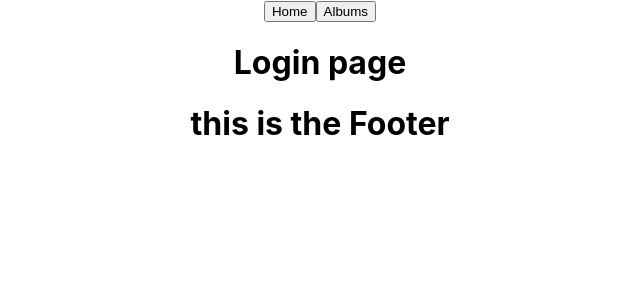
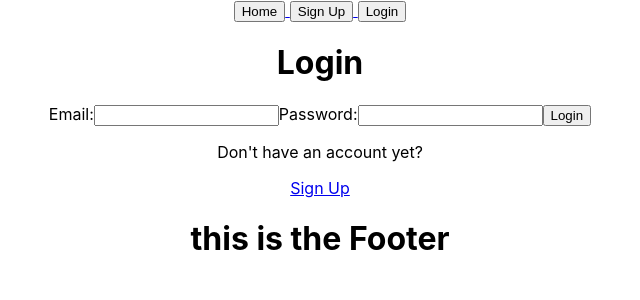
Before and after one commit to Travel-socialmedia-project/travel-frontend, a React (Create React App) app in the folder travelfront/: page /login in a window 1280 px wide. Shown: the top 300 px of the page, without its empty margins (320-960 px from the left). Built offline with nearby package versions, Linux system fonts and the light colour scheme.

Commit message:
Login/Logout + Navbar changes

```diff
--- a/travelfront/src/Pages/LoginPage.js
+++ b/travelfront/src/Pages/LoginPage.js
@@ -1,13 +1,64 @@
+import { useState, useContext } from "react";
+import axios from "axios";
+import { Link, useNavigate } from "react-router-dom";
+import { Auth } from "../components/auth";
 
 function LoginPage() {
+  const [email, setEmail] = useState("");
+  const [password, setPassword] = useState("");
+  const [errorMessage, setErrorMessage] = useState(undefined);
 
+  const navigate = useNavigate();
 
+  const handleEmail = (e) => setEmail(e.target.value);
+  const handlePassword = (e) => setPassword(e.target.value);
 
-    return (
-      <div>
-        <h1>Login page</h1>
-      </div>
-    );
-  }
+  const { storeToken, authenticateUser } = useContext(Auth);
 
-  export default LoginPage;
+  const handleLoginSubmit = (e) => {
+    e.preventDefault();
+    const requestBody = { email, password };
+
+    axios
+      .post(`${process.env.REACT_APP_API_URL}/auth/login`, requestBody)
+      .then((response) => {
+        console.log("JWT token", response.data.authToken);
+        storeToken(response.data.authToken);
+        authenticateUser();
+        navigate("/");
+      })
+      .catch((error) => {
+        const errorDescription = error.response.data;
+        console.log(error);
+        setErrorMessage(errorDescription);
+      });
+  };
+
+  return (
+    <div className="LoginPage">
+      <h1>Login</h1>
+
+      <form onSubmit={handleLoginSubmit}>
+        <label>Email:</label>
+        <input type="email" name="email" value={email} onChange={handleEmail} />
+
+        <label>Password:</label>
+        <input
+          type="password"
+          name="password"
+          value={password}
+          onChange={handlePassword}
+        />
+
+        <button type="submit">Login</button>
+      </form>
+
+      {errorMessage && <p className="error-message">{errorMessage.message}</p>}
+
+      <p>Don't have an account yet?</p>
+      <Link to={"/signup"}>Sign Up</Link>
+    </div>
+  );
+}
+
+export default LoginPage;
--- a/travelfront/src/Pages/SignupPage.js
+++ b/travelfront/src/Pages/SignupPage.js
@@ -24,7 +24,7 @@ function SignUpPage() {
     axios.post(`${process.env.REACT_APP_API_URL}/auth/signup`, requestBody)
      .then((response)=>{
       navigate("/login")
-     }).catch((error) => console.log("error getting this Album", error))
+     }).catch((error) => console.log("error getting this Album signup", error))
       // const errorDescription = error.response.data.message;
       // setErrorMessage(errorDescription);
 
--- a/travelfront/src/components/Navbar.js
+++ b/travelfront/src/components/Navbar.js
@@ -1,30 +1,37 @@
-import {Link} from "react-router-dom"
+import { Link } from "react-router-dom";
+import { Auth } from "../components/auth";
+import { useContext } from "react";
 
-
-function Navbar () {
-
-
+function Navbar() {
+  const { isLoggedIn, user, logOutUser } = useContext(Auth);
   return (
     <nav className={"NavBar"}>
       <Link to="/">
         <button>Home</button>
       </Link>
-
-
+      {isLoggedIn && (
+        <>
           <Link to="/albums">
             <button>Albums</button>
           </Link>
+          <button onClick={logOutUser}>Logout</button>
+          <span>{user && user.name}</span>
+        </>
+      )}
+      {!isLoggedIn && (
+        <>
+          <Link to="/signup">
+            {" "}
+            <button>Sign Up</button>{" "}
+          </Link>
+          <Link to="/login">
+            {" "}
+            <button>Login</button>{" "}
+          </Link>
+        </>
+      )}
     </nav>
-
-
-    )
+  );
 }
 
-
-
-
-
-
-
-
 export default Navbar;
--- /dev/null
+++ b/travelfront/src/components/auth.js
@@ -0,0 +1,77 @@
+import React, { useState, useEffect } from "react";
+import axios from "axios";
+
+
+const Auth = React.createContext();
+
+function AuthProviderWrapper(props) {
+  const [isLoggedIn, setIsLoggedIn] = useState(false);
+  const [isLoading, setIsLoading] = useState(true);
+  const [user, setUser] = useState(null);
+
+  const storeToken = (token) => {
+
+    localStorage.setItem("authToken", token);
+  };
+  const authenticateUser = () => {
+    // Get the stored token from the localStorage
+    const storedToken = localStorage.getItem('authToken');
+
+
+
+    // If the token exists in the localStorage
+    if (storedToken) {
+      // We must send the JWT token in the request's "Authorization" Headers
+      axios.get(
+        `${process.env.REACT_APP_API_URL}/auth/verify`,
+        { headers: { Authorization: `Bearer ${storedToken}`} }
+      )
+      .then((response) => {
+        // If the server verifies that the JWT token is valid
+        const user = response.data;
+       // Update state variables
+        setIsLoggedIn(true);
+        setIsLoading(false);
+        setUser(user);
+      })
+      .catch((error) => {
+        // If the server sends an error response (invalid token)
+        // Update state variables
+        setIsLoggedIn(false);
+        setIsLoading(false);
+        setUser(null);
+      });
+
+
+    } else {
+      // If the token is not available (or is removed)
+        setIsLoggedIn(false);
+        setIsLoading(false);
+        setUser(null);
+    }
+  }
+  const removeToken = () => {                    // <== ADD
+    // Upon logout, remove the token from the localStorage
+    localStorage.removeItem("authToken");
+  }
+  const logOutUser = () => {                   // <== ADD
+    // To log out the user, remove the token
+    removeToken();
+    // and update the state variables
+    authenticateUser();
+  }
+
+  useEffect(() => {                 //  <==  ADD
+    authenticateUser()
+  }, []);
+
+
+  return (
+    <Auth.Provider value={{ isLoggedIn, isLoading, user,
+    storeToken, authenticateUser, logOutUser  }}>
+      {props.children}
+    </Auth.Provider>
+  );
+}
+
+export { AuthProviderWrapper, Auth };
--- a/travelfront/src/index.js
+++ b/travelfront/src/index.js
@@ -4,12 +4,16 @@ import './index.css';
 import App from './App';
 import reportWebVitals from './reportWebVitals';
 import { BrowserRouter as Router } from "react-router-dom";
+import { AuthProviderWrapper } from './components/auth';
+
 
 const root = ReactDOM.createRoot(document.getElementById('root'));
 root.render(
   <React.StrictMode>
     <Router>
+    <AuthProviderWrapper>
     <App />
+    </AuthProviderWrapper>
     </Router>
   </React.StrictMode>
 );
```
Lines whose indentation alone changed are shown as unchanged.
